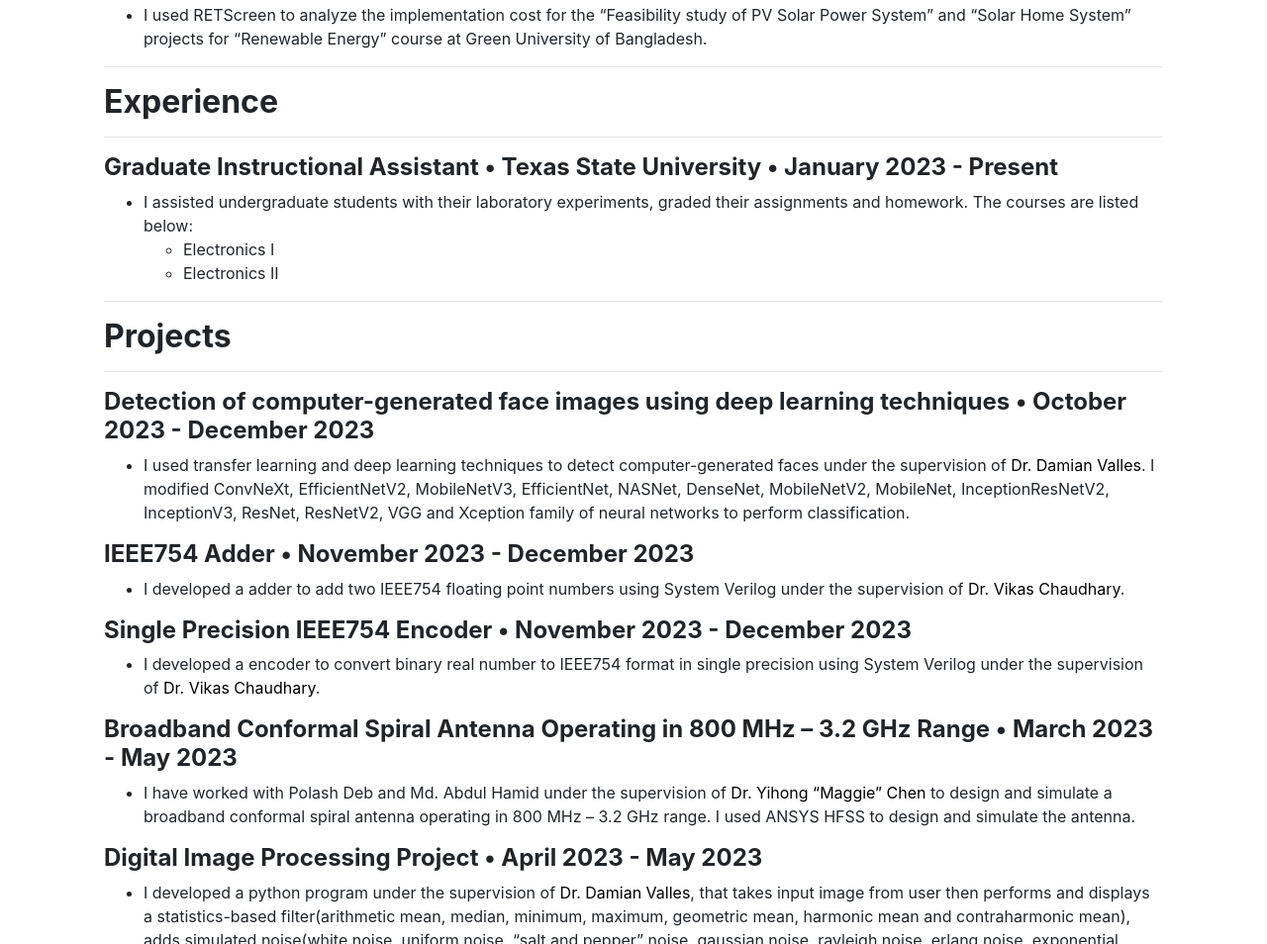
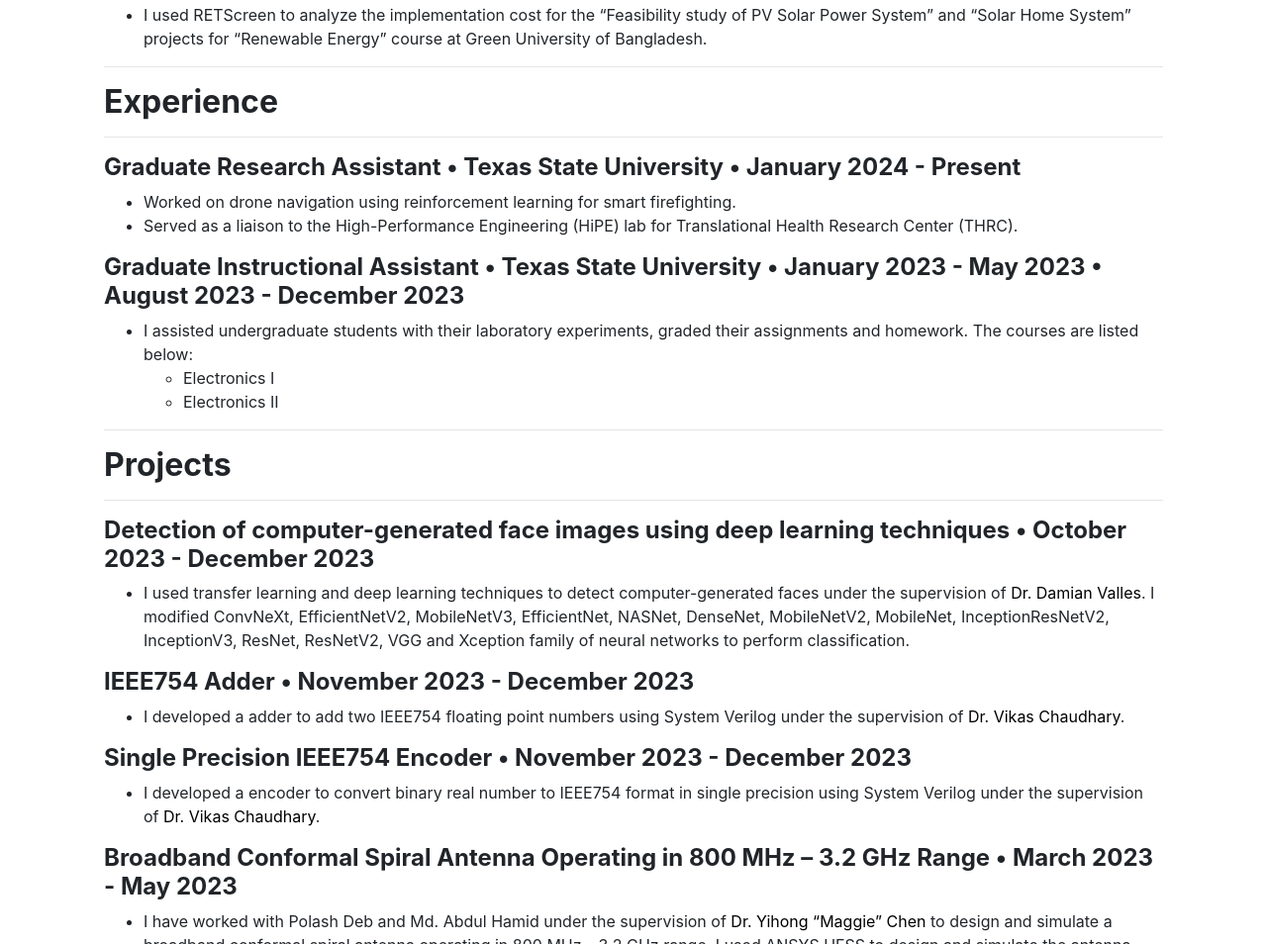
Before and after one commit to sakhan-1111/SAKhan, a plain HTML site: page about.html in a window 1280 px wide. Shown: the part 2260-3214 px from the top of the page at 99% size. Drawn offline with nearby package versions, Linux system fonts and the light colour scheme; some packages are replaced by stand-ins of ours; a script that the page names is missing.

Commit message:
Update about.html

```diff
--- a/about.html
+++ b/about.html
@@ -293,7 +293,13 @@
 <h2 id="experience"><strong>Experience</strong></h2>
 <hr />
 
-<h4 id="graduate-instructional-assistant--texas-state-university--january-2023---present"><strong>Graduate Instructional Assistant • Texas State University • January 2023 - Present</strong></h4>
+<h4 id="graduate-research-assistant--texas-state-university--january-2024---present"><strong>Graduate Research Assistant • Texas State University • January 2024 - Present</strong></h4>
+<ul>
+  <li>Worked on drone navigation using reinforcement learning for smart firefighting.</li>
+  <li>Served as a liaison to the High-Performance Engineering (HiPE) lab for Translational Health Research Center (THRC).</li>
+</ul>
+
+<h4 id="graduate-instructional-assistant--texas-state-university--january-2023---may-2023--august-2023---december-2023"><strong>Graduate Instructional Assistant • Texas State University • January 2023 - May 2023 • August 2023 - December 2023</strong></h4>
 <ul>
   <li>I assisted undergraduate students with their laboratory experiments, graded their assignments and homework. The courses are listed below:
     <ul>
```
